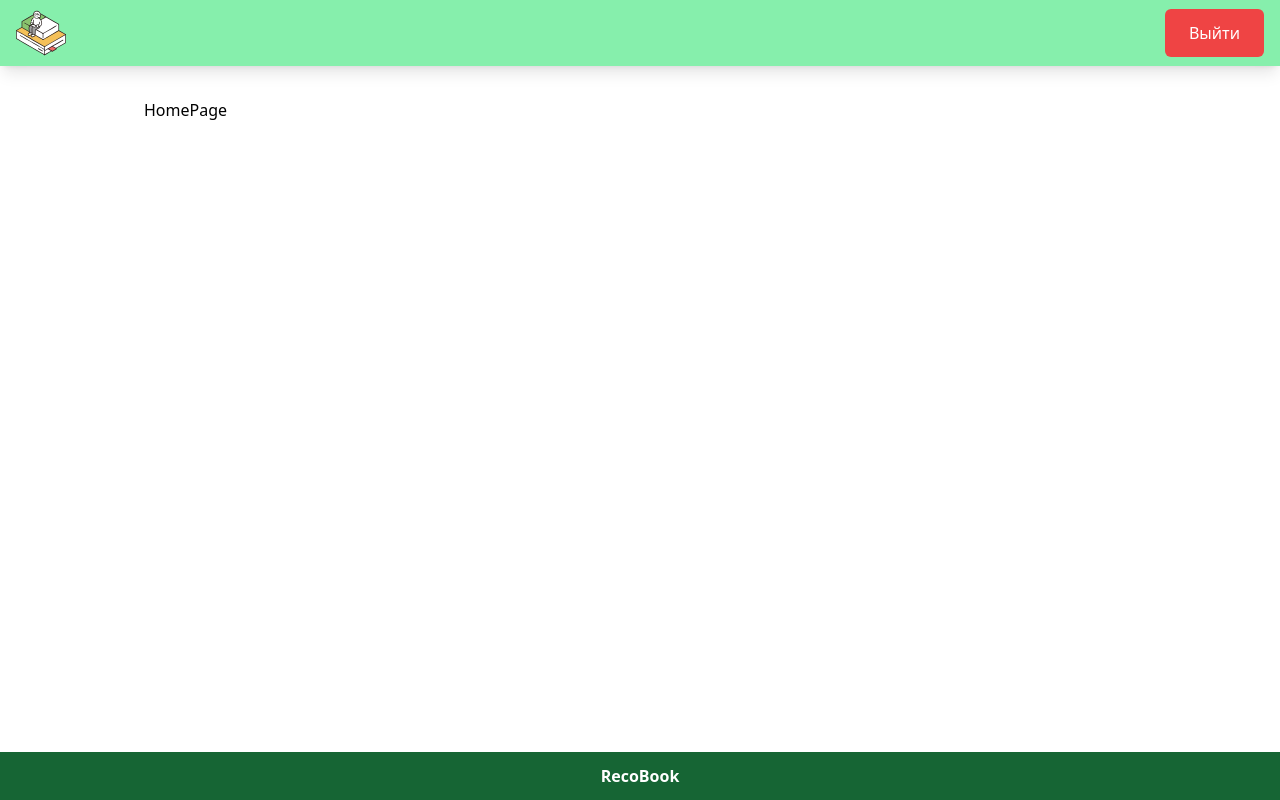
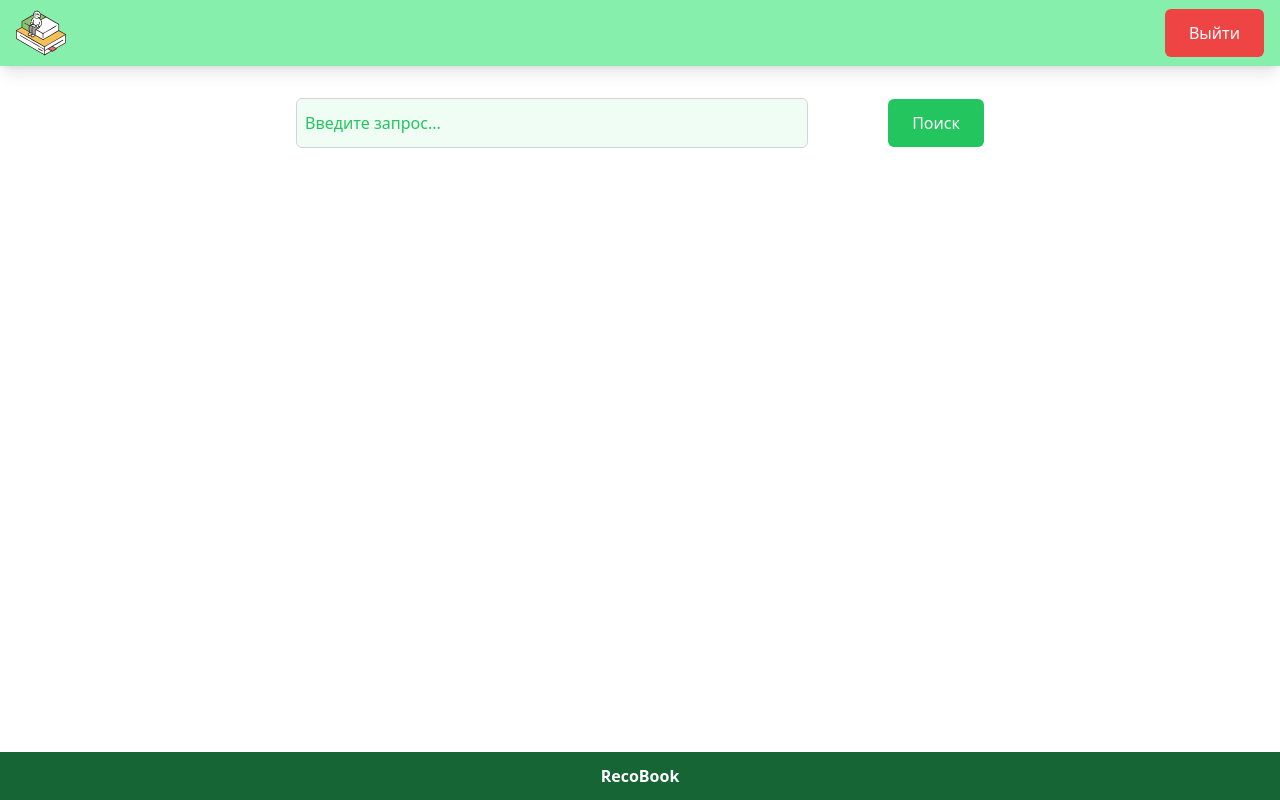
Before and after one commit to iren-pd/book-recommendation-app, a React (Vite) app: page / in a window 1280 px wide. Built offline with nearby package versions, Linux system fonts and the light colour scheme.

Commit message:
Add search bar for home page

```diff
--- a/src/components/Search/SearchBar.tsx
+++ b/src/components/Search/SearchBar.tsx
@@ -0,0 +1,11 @@
+import { Button } from '@recobook/components/ui/Button';
+import { SearchInput } from '@recobook/components/ui/SearchInput';
+
+export const SearchBar = () => {
+    return (
+        <div className="flex items-center justify-around">
+            <SearchInput />
+            <Button text='Поиск'/>
+        </div>
+    );
+};
--- a/src/components/layout/Main.tsx
+++ b/src/components/layout/Main.tsx
@@ -4,7 +4,7 @@
 export const Main: FC = () => {
     return (
         <main className="flex justify-center py-8">
-            <div className="w-full max-w-5xl px-4">
+            <div className="container mx-auto w-full max-w-3xl">
                 <AppRouter />
             </div>
         </main>
--- a/src/components/ui/FormikInput.tsx
+++ b/src/components/ui/FormikInput.tsx
@@ -21,7 +21,7 @@
                     type={type}
                     id={name}
                     name={name}
-                    className={`w-full px-2 py-1.5 border border-gray-300 rounded-md focus:outline-none focus:ring-2 focus:ring-green-400 bg-green-50 placeholder-green-500 text-green-700 focus:bg-white transition-all ease-in-out duration-300`}
+                    className='w-full px-2 py-1.5 border border-gray-300 rounded-md focus:outline-none focus:ring-2 focus:ring-green-400 bg-green-50 placeholder-green-500 text-green-700 focus:bg-white transition-all ease-in-out duration-300'
                 />
                 <ErrorMessage
                     name={name}
--- /dev/null
+++ b/src/components/ui/SearchInput.tsx
@@ -0,0 +1,21 @@
+import React from 'react';
+
+type SearchInputProps = {
+    value?: string;
+    onChange?: (e: React.ChangeEvent<HTMLInputElement>) => void;
+};
+
+export const SearchInput: React.FC<SearchInputProps> = ({
+    value,
+    onChange,
+}) => {
+    return (
+        <input
+            type="text"
+            value={value}
+            onChange={onChange}
+            placeholder="Введите запрос..."
+            className="w-2/3 px-2 py-3 border border-gray-300 rounded-md focus:outline-none focus:ring-2 focus:ring-green-400 bg-green-50 placeholder-green-500 text-green-700 focus:bg-white transition-all ease-in-out duration-300"
+        />
+    );
+};
--- a/src/pages/HomePage.tsx
+++ b/src/pages/HomePage.tsx
@@ -1,7 +1,10 @@
-import React from 'react'
+import React, { FC } from 'react'
+import { SearchBar } from '@recobook/components/Search/SearchBar'
 
-export const HomePage = () => {
+export const HomePage: FC = () => {
   return (
-    <div>HomePage</div>
+    <div>
+        <SearchBar/>
+    </div>
   )
 }
```
